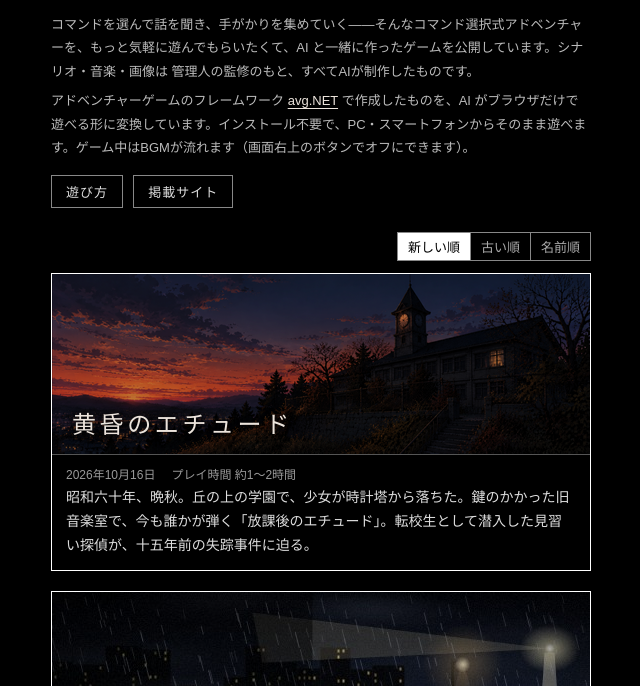
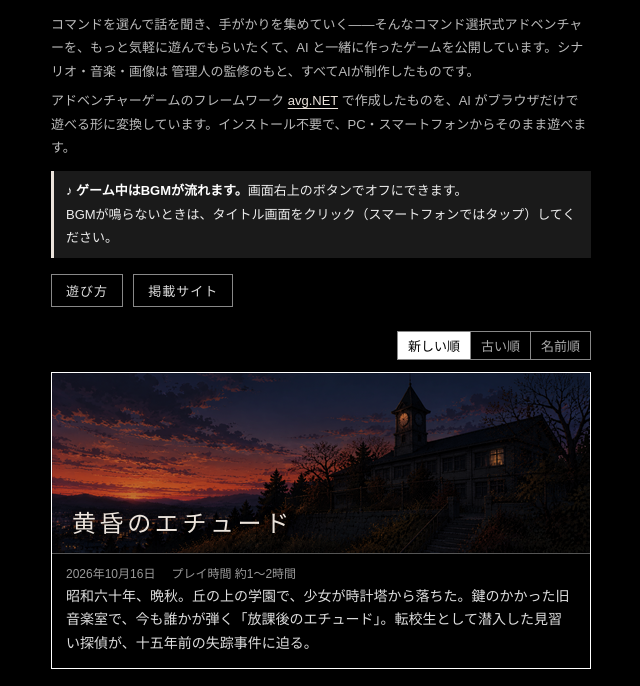
Before and after one commit to it-dkt/it-dkt.github.io, a plain HTML site: page index.html in a window 1280 px wide. Shown: the part 78-764 px from the top of the page, without its empty margins (319-959 px from the left). Drawn offline with Linux system fonts and the light colour scheme.

Commit message:
fix: index.html

```diff
--- a/index.html
+++ b/index.html
@@ -117,6 +117,16 @@
 		.about a:hover {
 			color: white;
 		}
+		.about p.notice {
+			margin-top: 12px;
+			padding: 8px 12px;
+			border-left: solid 3px #ece4dc;
+			background: #1a1a1a;
+			color: #eee;
+		}
+		.notice strong {
+			color: white;
+		}
 		ul#games {
 			padding: 0;
 			list-style: none;
@@ -180,7 +190,8 @@
 	</header>
 	<section class="about">
 		<p>コマンドを選んで話を聞き、手がかりを集めていく――そんなコマンド選択式アドベンチャーを、もっと気軽に遊んでもらいたくて、AI と一緒に作ったゲームを公開しています。シナリオ・音楽・画像は 管理人の監修のもと、すべてAIが制作したものです。</p>
-		<p>アドベンチャーゲームのフレームワーク <a href="https://github.com/it-dkt/avg.NET" target="_blank" rel="noopener">avg.NET</a> で作成したものを、AI がブラウザだけで遊べる形に変換しています。インストール不要で、PC・スマートフォンからそのまま遊べます。ゲーム中はBGMが流れます（画面右上のボタンでオフにできます）。</p>
+		<p>アドベンチャーゲームのフレームワーク <a href="https://github.com/it-dkt/avg.NET" target="_blank" rel="noopener">avg.NET</a> で作成したものを、AI がブラウザだけで遊べる形に変換しています。インストール不要で、PC・スマートフォンからそのまま遊べます。</p>
+		<p class="notice"><strong>♪ ゲーム中はBGMが流れます。</strong>画面右上のボタンでオフにできます。<br>BGMが鳴らないときは、タイトル画面をクリック（スマートフォンではタップ）してください。</p>
 	</section>
 	<nav class="site-nav">
 		<a href="howto.html">遊び方</a>
```
